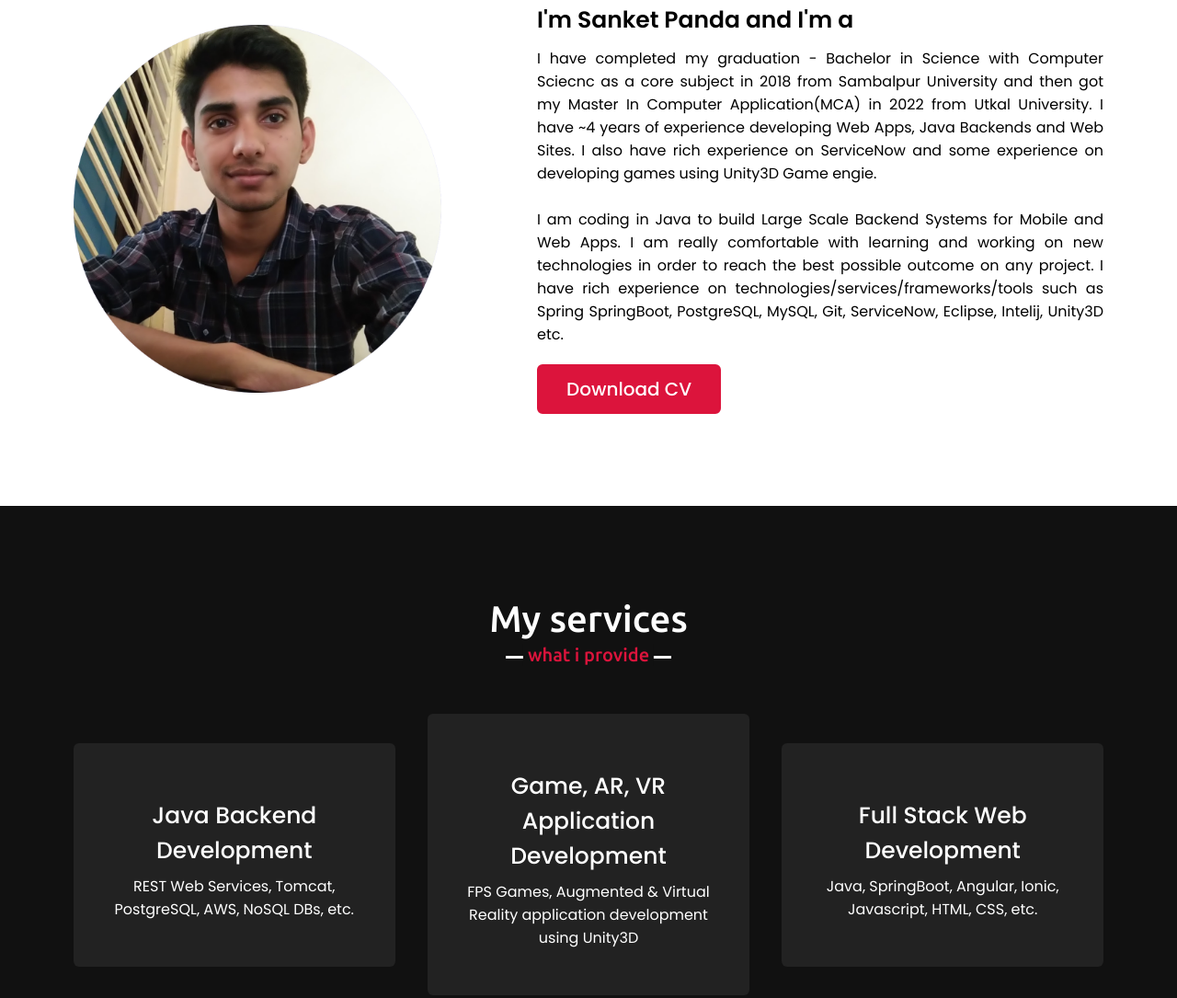
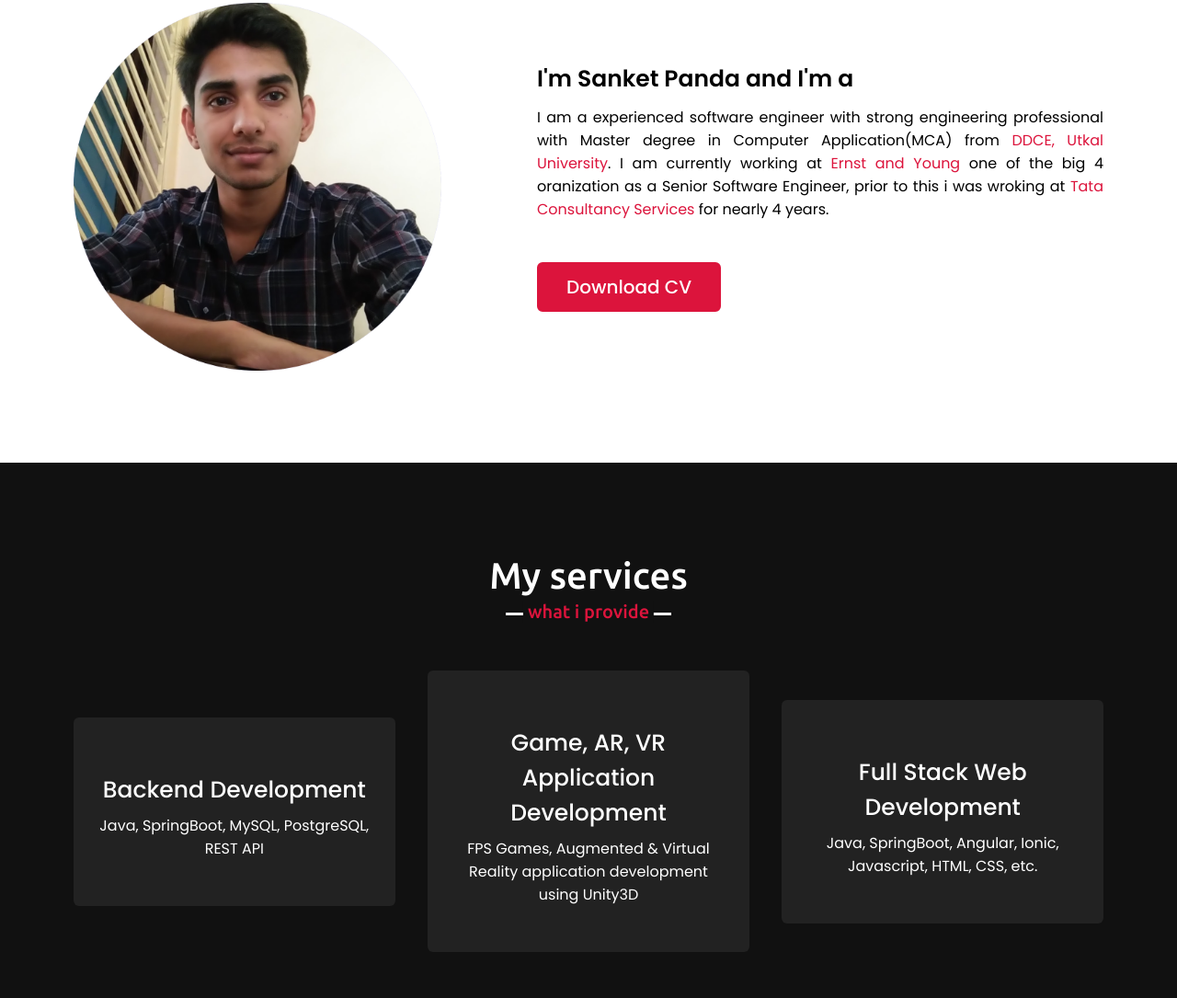
Before and after one commit to SanketPanda/Portfolio, a plain HTML site: page index.html in a window 1280 px wide. Shown: the part 1023-2108 px from the top of the page at 92% size. Drawn offline with nearby package versions, Linux system fonts and the light colour scheme; a script that the page names is missing.

Commit message:
Updated about me section.

```diff
--- a/index.html
+++ b/index.html
@@ -52,16 +52,13 @@
                 </div>
                 <div class="column right">
                     <div class="text">I'm Sanket Panda and I'm a <span class="typing-2"></span></div>
-                    <p>I have completed my graduation - Bachelor in Science with Computer Sciecnc as a core subject in 2018 from
-                        Sambalpur University and then got my Master In Computer Application(MCA) in 2022 from Utkal University.
-                        I have ~4 years of experience developing Web Apps, Java Backends and Web Sites. I also have
-                        rich experience on ServiceNow and some experience on developing games using Unity3D Game engie.</p>
+                    <p>I am a experienced software engineer with strong engineering professional with
+                        Master degree in Computer Application(MCA) from <a class="links" href="https://ddceutkal.ac.in/"
+                        target="_blank">DDCE, Utkal University</a>.
+                        I am currently working at <a class="links" href="https://www.ey.com/en_in">Ernst and Young</a> one of the big 4 oranization as a Senior
+                        Software Engineer, prior to this i was wroking at <a class="links" href="https://www.tcs.com/">Tata Consultancy Services</a> for nearly 4 years.</p>
                         <br>
-                        <p>I am coding in Java to build Large Scale Backend Systems for Mobile and Web Apps. I am really
-                            comfortable with learning and working on new technologies in order to reach the best possible outcome
-                            on any project. I have rich experience on technologies/services/frameworks/tools such as Spring
-                            SpringBoot, PostgreSQL, MySQL, Git, ServiceNow, Eclipse, Intelij, Unity3D etc.</p>
-                    <a href="Resume/SanketPanda_JavaDeveloper (1).pdf" download="SanketPanda_JavaDeveloper">Download CV</a>
+                    <a class ="my-cv" href="Resume/SanketPanda_JavaDeveloper (1).pdf" download="SanketPanda_JavaDeveloper">Download CV</a>
                 </div>
             </div>
         </div>
@@ -74,8 +71,8 @@
                 <div class="card">
                     <div class="box">
 
-                        <div class="text">Java Backend Development</div>
-                        <p>REST Web Services, Tomcat, PostgreSQL, AWS, NoSQL DBs, etc.</p>
+                        <div class="text">Backend Development</div>
+                        <p>Java, SpringBoot, MySQL, PostgreSQL, REST API</p>
                     </div>
                 </div>
 
@@ -104,7 +101,6 @@
             <div class="skills-content">
                 <div class="column left">
                     <div class="text">My creative skills & experiences.</div>
-                    <!-- <p>Lorem ipsum dolor sit amet consectetur adipisicing elit. Dignissimos, ratione error est recusandae consequatur, iusto illum deleniti quidem impedit, quos quaerat quis minima sequi. Cupiditate recusandae laudantium esse, harum animi aspernatur quisquam et delectus ipsum quam alias quaerat? Quasi hic quidem illum. Ad delectus natus aut hic explicabo minus quod.</p> -->
                     <a href="#">Read more</a>
                 </div>
                 <div class="column right">
@@ -168,39 +164,22 @@
             <div class="carousel owl-carousel">
                 <div class="card">
                     <div class="box">
-                        <!-- <img src="images/profile-1.jpeg" alt=""> -->
                         <div class="text">Online Exam Portal</div>
                         <p></p>
                     </div>
                 </div>
                 <div class="card">
                     <div class="box">
-                        <!-- <img src="images/profile-2.jpeg" alt=""> -->
                         <div class="text">Job Portal</div>
                         <p></p>
                     </div>
                 </div>
                 <div class="card">
                     <div class="box">
-                        <!-- <img src="images/profile-3.jpeg" alt=""> -->
                         <div class="text">Movie Catalog</div>
                         <p></p>
                     </div>
                 </div>
-                <!-- <div class="card">
-                    <div class="box">
-                        <img src="images/profile-4.jpeg" alt="">
-                        <div class="text">Someone name</div>
-                        <p>Lorem ipsum dolor sit amet consectetur adipisicing elit.</p>
-                    </div>
-                </div>
-                <div class="card">
-                    <div class="box">
-                        <img src="images/profile-5.jpeg" alt="">
-                        <div class="text">Someone name</div>
-                        <p>Lorem ipsum dolor sit amet consectetur adipisicing elit.</p>
-                    </div>
-                </div> -->
             </div>
         </div>
     </section>
--- a/style.css
+++ b/style.css
@@ -230,7 +230,7 @@ section .title::after{
 .about .about-content .right p{
     text-align: justify;
 }
-.about .about-content .right a{
+.about .about-content .right .my-cv{
     display: inline-block;
     background: crimson;
     color: #fff;
@@ -242,7 +242,7 @@ section .title::after{
     border: 2px solid crimson;
     transition: all 0.3s ease;
 }
-.about .about-content .right a:hover{
+.about .about-content .right .my-cv:hover{
     color: crimson;
     background: none;
 }
@@ -663,3 +663,7 @@ footer span a:hover{
     display: inline-block;
     margin: 4px;
 }
+
+.links{
+    color: crimson;
+}
```
